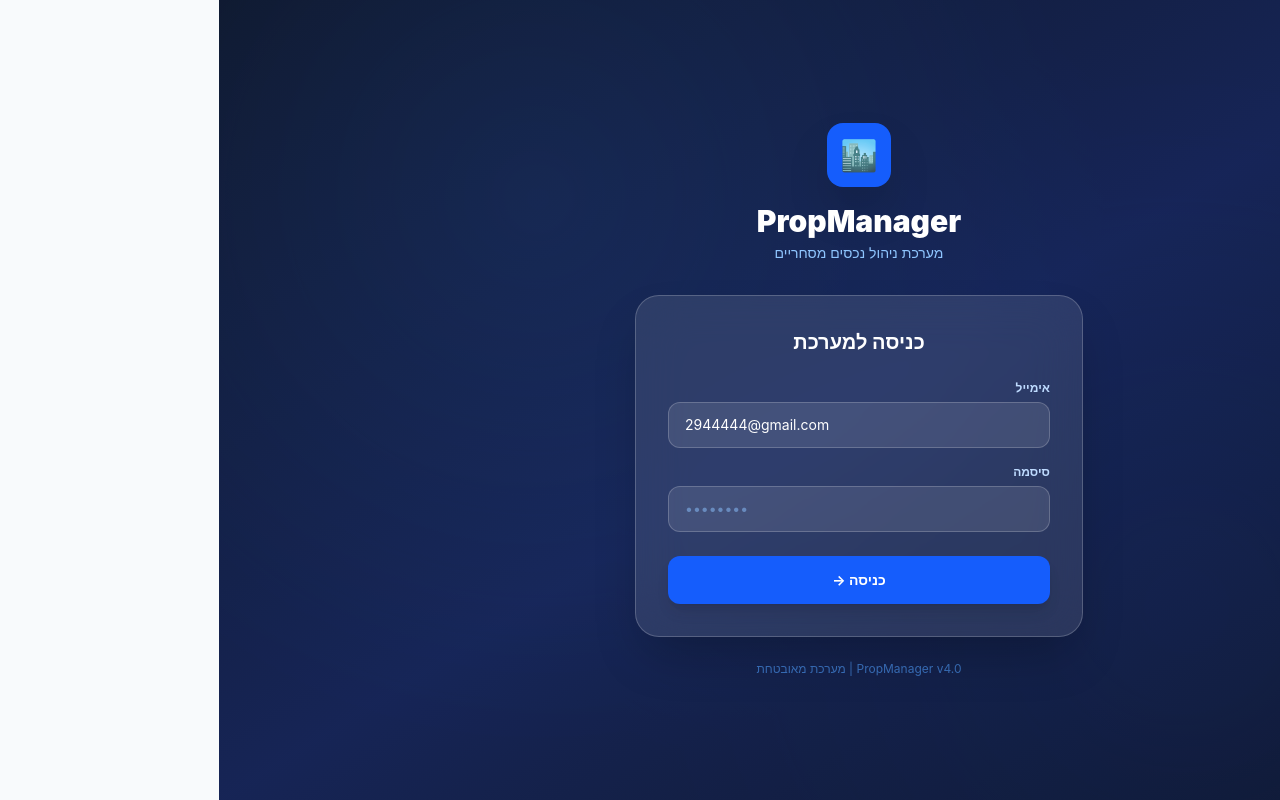
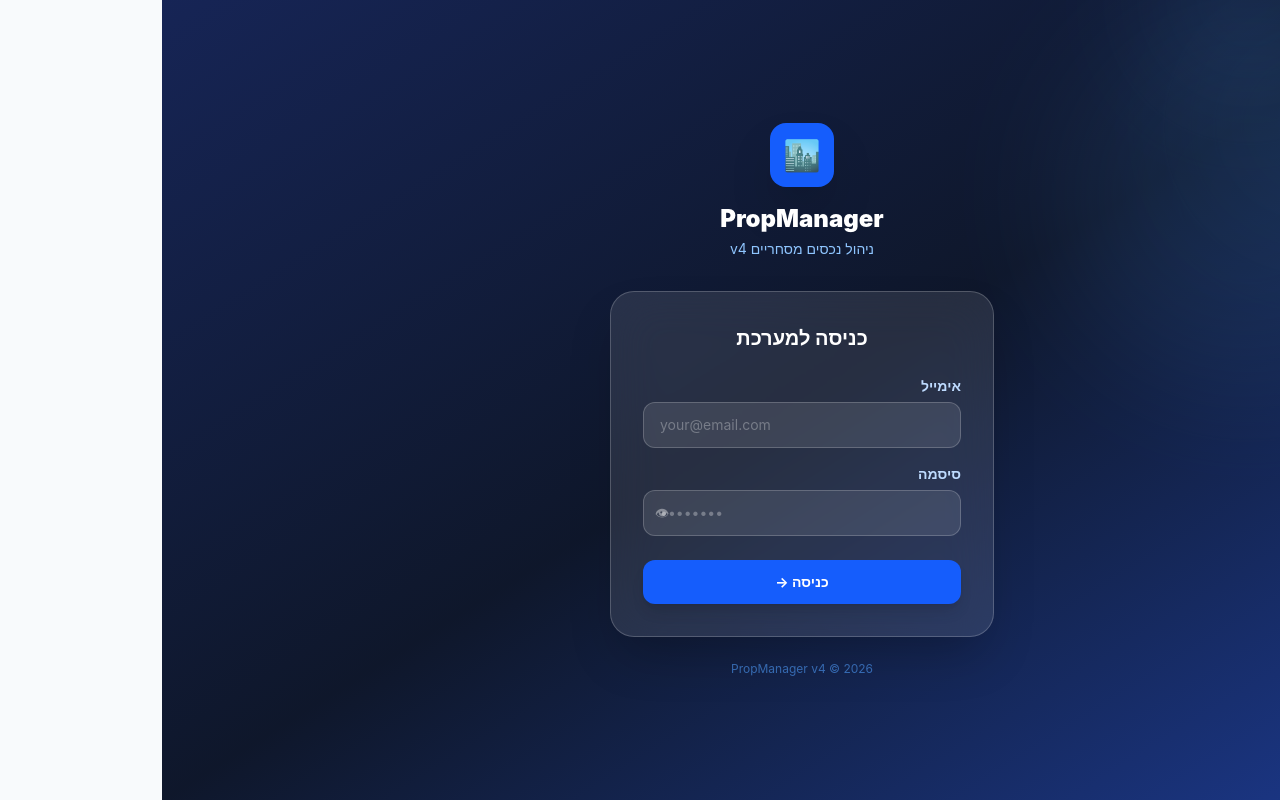
Before and after one commit to 2944444-byte/contracts-system, a Next.js app: page /login in a window 1280 px wide. Built offline with nearby package versions, Linux system fonts and the light colour scheme; no server answers.

Commit message:
v3: page.tsx

```diff
--- a/app/login/page.tsx
+++ b/app/login/page.tsx
@@ -5,87 +5,79 @@ import { supabase } from "../../lib/supabase";
 
 export default function LoginPage() {
   const router   = useRouter();
-  const [email,    setEmail]    = useState("2944444@gmail.com");
+  const [email,    setEmail]    = useState("");
   const [password, setPassword] = useState("");
   const [loading,  setLoading]  = useState(false);
   const [error,    setError]    = useState("");
+  const [showPw,   setShowPw]   = useState(false);
 
   async function handleLogin(e: React.FormEvent) {
     e.preventDefault();
-    if (!email.trim() || !password) { setError("נא למלא אימייל וסיסמה"); return; }
+    if (!email.trim()||!password) { setError("נא מלא אימייל וסיסמה"); return; }
     setLoading(true); setError("");
     try {
       const { error: err } = await supabase.auth.signInWithPassword({ email: email.trim(), password });
       if (err) throw err;
-      router.push("/dashboard");
-      router.refresh();
+      router.push("/dashboard"); router.refresh();
     } catch(e: any) {
-      setError(e?.message?.includes("Invalid") ? "אימייל או סיסמה שגויים" : e?.message ?? "שגיאת כניסה");
-    } finally {
-      setLoading(false);
-    }
+      setError(e.message==="Invalid login credentials"?"אימייל או סיסמה שגויים":e.message??"שגיאת כניסה");
+    } finally { setLoading(false); }
   }
 
   return (
-    <div className="min-h-screen bg-gradient-to-br from-slate-900 via-blue-950 to-slate-900 flex items-center justify-center p-4" dir="rtl">
-      {/* Background pattern */}
-      <div className="absolute inset-0 opacity-10">
-        <div className="absolute inset-0" style={{backgroundImage:"radial-gradient(circle at 25% 25%, #3b82f6 0%, transparent 50%), radial-gradient(circle at 75% 75%, #1e40af 0%, transparent 50%)"}} />
+    <div className="min-h-screen flex items-center justify-center bg-gradient-to-br from-blue-950 via-slate-900 to-blue-900" dir="rtl">
+      {/* רקע */}
+      <div className="absolute inset-0 overflow-hidden">
+        {[{s:"w-96 h-96",t:"top-10",l:"left-10",o:"opacity-10"},{s:"w-64 h-64",t:"bottom-20",r:"right-20",o:"opacity-5"},{s:"w-48 h-48",t:"top-1/2",l:"left-1/2",o:"opacity-10"}].map(function(b,i){return (
+          <div key={i} className={"absolute rounded-full bg-blue-400 blur-3xl "+b.s+" "+b.o} style={{top:b.t,left:b.l,right:b.r,transform:b.t==="top-1/2"?"translate(-50%,-50%)":undefined}}/>
+        );})}
       </div>
 
-      <div className="relative w-full max-w-md">
+      <div className="relative w-full max-w-sm mx-4">
         {/* Logo */}
         <div className="text-center mb-8">
-          <div className="inline-flex items-center justify-center w-16 h-16 bg-blue-600 rounded-2xl shadow-2xl mb-4">
+          <div className="inline-flex items-center justify-center w-16 h-16 rounded-2xl bg-blue-600 shadow-2xl mb-4">
             <span className="text-3xl">🏙️</span>
           </div>
-          <h1 className="text-3xl font-black text-white">PropManager</h1>
-          <p className="text-blue-300 text-sm mt-1">מערכת ניהול נכסים מסחריים</p>
+          <h1 className="text-2xl font-black text-white">PropManager</h1>
+          <p className="text-blue-300 text-sm mt-1">ניהול נכסים מסחריים v4</p>
         </div>
 
         {/* Card */}
         <div className="bg-white/10 backdrop-blur-xl border border-white/20 rounded-3xl p-8 shadow-2xl">
-          <h2 className="text-xl font-bold text-white mb-6 text-center">כניסה למערכת</h2>
-
-          {error && (
-            <div className="mb-5 rounded-xl bg-red-500/20 border border-red-400/30 px-4 py-3 text-sm text-red-200 text-center">
-              ⚠️ {error}
-            </div>
-          )}
+          <h2 className="text-xl font-bold text-white text-center mb-6">כניסה למערכת</h2>
 
           <form onSubmit={handleLogin} className="space-y-4">
             <div>
-              <label className="mb-1.5 block text-xs font-semibold text-blue-200">אימייל</label>
-              <input
-                type="email"
-                dir="ltr"
-                value={email}
-                onChange={function(e) { setEmail(e.target.value); }}
-                autoComplete="email"
-                placeholder="your@email.com"
-                className="w-full rounded-xl border border-white/20 bg-white/10 px-4 py-3 text-sm text-white placeholder-blue-300/50 outline-none focus:border-blue-400 focus:ring-2 focus:ring-blue-400/30 transition-all"
-              />
+              <label className="block text-sm font-semibold text-blue-200 mb-1.5">אימייל</label>
+              <input type="email" value={email} onChange={function(e){setEmail(e.target.value);setError("");}}
+                placeholder="your@email.com" dir="ltr"
+                className="w-full rounded-xl bg-white/10 border border-white/20 px-4 py-3 text-white placeholder-white/30 focus:outline-none focus:ring-2 focus:ring-blue-400 focus:border-transparent text-sm transition-all"/>
+            </div>
+            <div>
+              <label className="block text-sm font-semibold text-blue-200 mb-1.5">סיסמה</label>
+              <div className="relative">
+                <input type={showPw?"text":"password"} value={password} onChange={function(e){setPassword(e.target.value);setError("");}}
+                  placeholder="••••••••"
+                  className="w-full rounded-xl bg-white/10 border border-white/20 px-4 py-3 text-white placeholder-white/30 focus:outline-none focus:ring-2 focus:ring-blue-400 focus:border-transparent text-sm transition-all"/>
+                <button type="button" onClick={function(){setShowPw(!showPw);}}
+                  className="absolute left-3 top-1/2 -translate-y-1/2 text-white/40 hover:text-white/70 text-sm">
+                  {showPw?"🙈":"👁"}
+                </button>
+              </div>
             </div>
 
-            <div>
-              <label className="mb-1.5 block text-xs font-semibold text-blue-200">סיסמה</label>
-              <input
-                type="password"
-                value={password}
-                onChange={function(e) { setPassword(e.target.value); }}
-                autoComplete="current-password"
-                placeholder="••••••••"
-                className="w-full rounded-xl border border-white/20 bg-white/10 px-4 py-3 text-sm text-white placeholder-blue-300/50 outline-none focus:border-blue-400 focus:ring-2 focus:ring-blue-400/30 transition-all"
-              />
-            </div>
+            {error&&(
+              <div className="rounded-xl bg-red-500/20 border border-red-400/30 px-4 py-3 text-sm text-red-300 text-center">
+                ⚠️ {error}
+              </div>
+            )}
 
-            <button
-              type="submit"
-              disabled={loading}
-              className="mt-2 w-full rounded-xl bg-blue-600 py-3.5 text-sm font-bold text-white hover:bg-blue-500 disabled:opacity-50 transition-all shadow-lg hover:shadow-blue-500/25">
+            <button type="submit" disabled={loading}
+              className="w-full rounded-xl bg-blue-600 hover:bg-blue-500 disabled:bg-blue-800 disabled:opacity-60 py-3 text-white font-bold text-sm transition-all shadow-lg hover:shadow-blue-500/25 mt-2">
               {loading ? (
                 <span className="flex items-center justify-center gap-2">
-                  <span className="w-4 h-4 border-2 border-white/30 border-t-white rounded-full animate-spin" />
+                  <span className="w-4 h-4 rounded-full border-2 border-white/30 border-t-white animate-spin"/>
                   מתחבר...
                 </span>
               ) : "כניסה →"}
@@ -93,7 +85,9 @@ export default function LoginPage() {
           </form>
         </div>
 
-        <p className="text-center text-blue-400/60 text-xs mt-6">PropManager v4.0 | מערכת מאובטחת</p>
+        <p className="text-center text-blue-400/60 text-xs mt-6">
+          PropManager v4 © {new Date().getFullYear()}
+        </p>
       </div>
     </div>
   );
```
